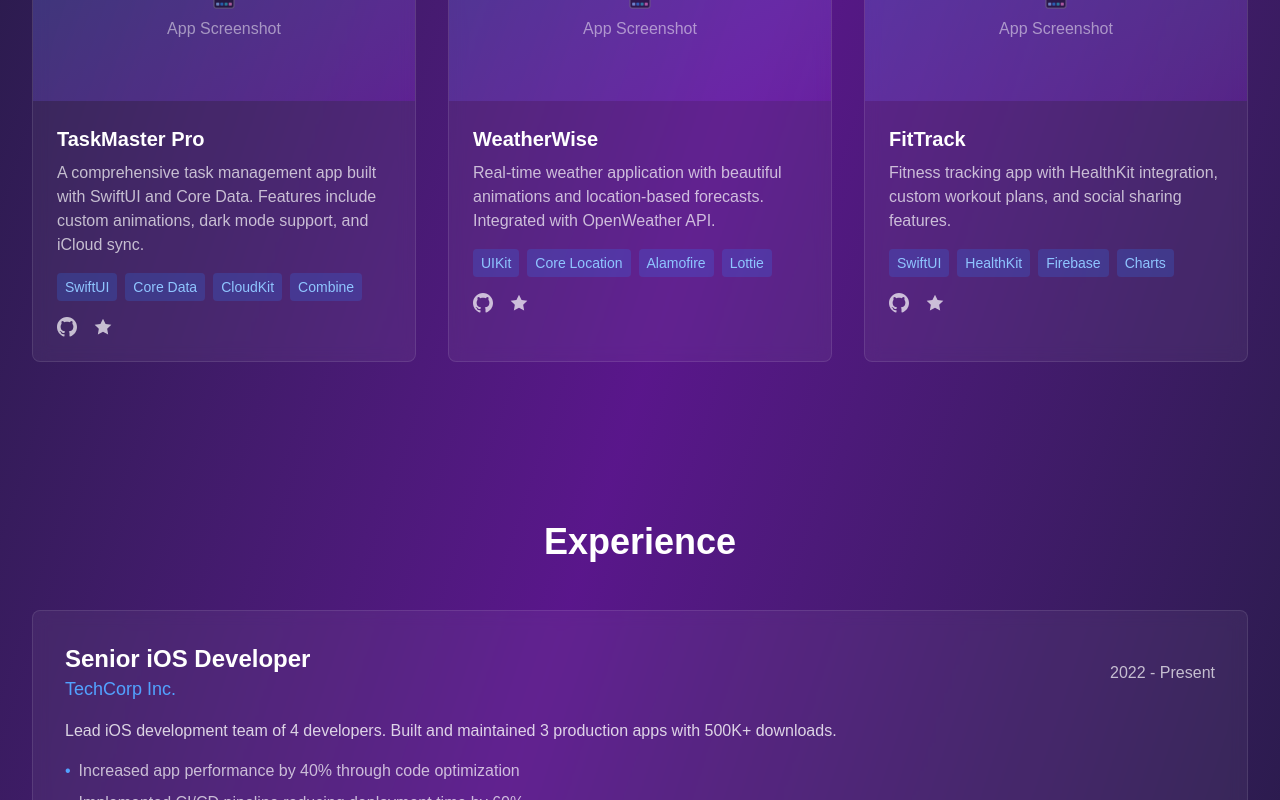
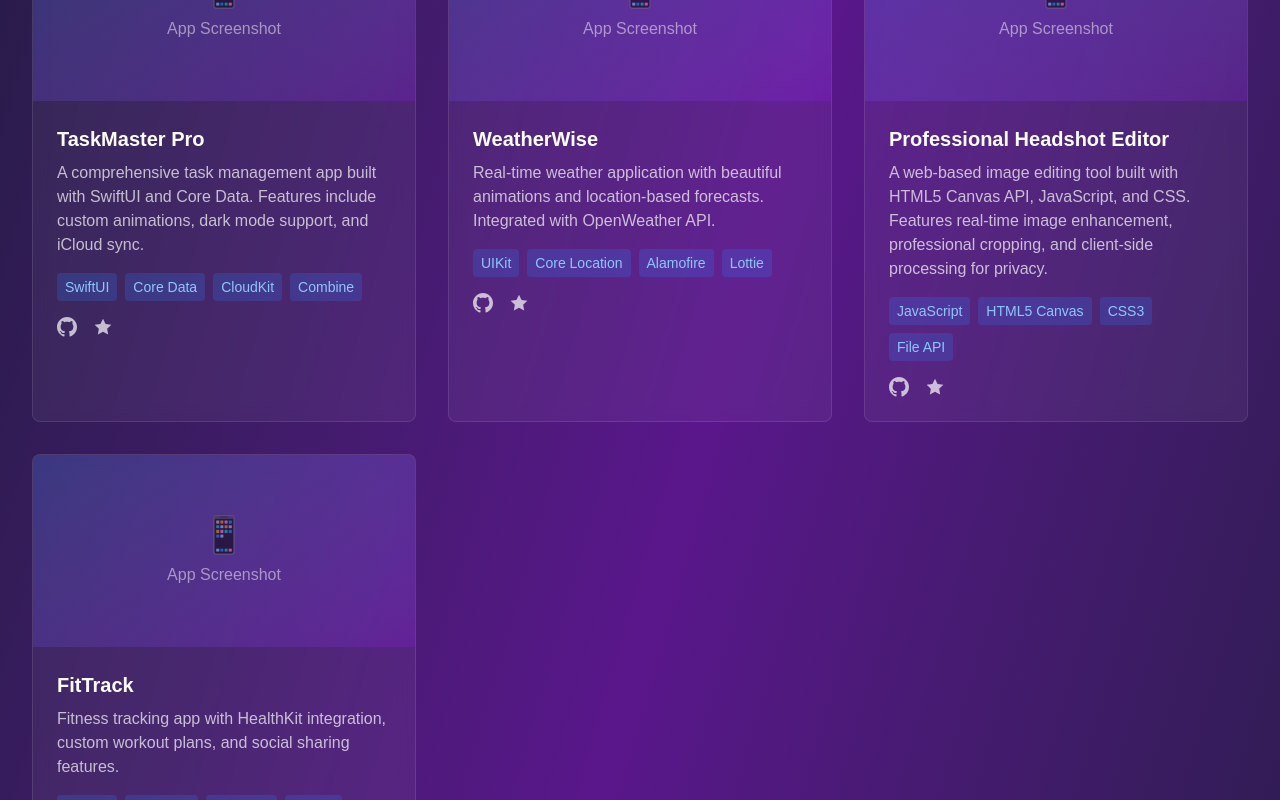
Before and after one commit to Jeffrey-14/ios-portfolio, a Next.js app: page / in a window 1280 px wide. Shown: the part 1580-2380 px from the top of the page. Built offline with nearby package versions, Linux system fonts and the light colour scheme.

Commit message:
Add Professional Headshot Editor project to portfolio

```diff
--- a/src/app/page.tsx
+++ b/src/app/page.tsx
@@ -45,8 +45,19 @@ const projects = [
     github: 'https://github.com/Jeffrey-14',
     appstore: 'https://apps.apple.com/app/weatherwise'
   },
+
   {
     id: 3,
+    title: 'Professional Headshot Editor',
+    description: 'A web-based image editing tool built with HTML5 Canvas API, JavaScript, and CSS. Features real-time image enhancement, professional cropping, and client-side processing for privacy.',
+    tech: ['JavaScript', 'HTML5 Canvas', 'CSS3', 'File API'],
+    image: '/api/placeholder/400/250',
+    github: 'https://github.com/Jeffrey-14/headshot-editor',
+    appstore: '#' // You can remove this line or point to a live demo
+  },
+
+  {
+    id: 4,
     title: 'FitTrack',
     description: 'Fitness tracking app with HealthKit integration, custom workout plans, and social sharing features.',
     tech: ['SwiftUI', 'HealthKit', 'Firebase', 'Charts'],
```
